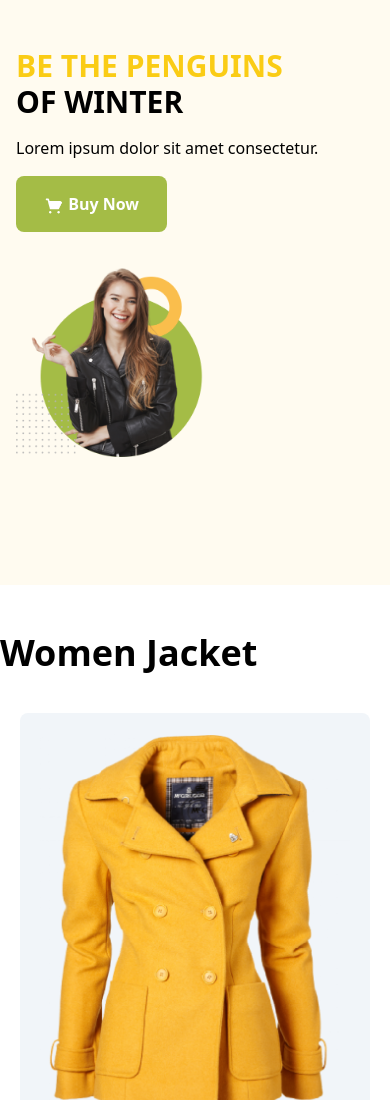
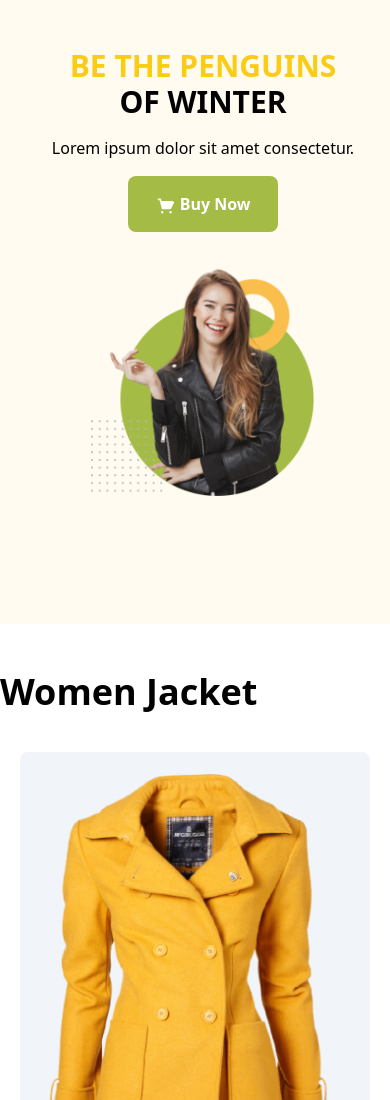
Before and after one commit to ahadulislampinoy/penguin-fashion, a plain HTML site: page index.html in a window 390 px wide. Shown: the top 1100 px of the page. Drawn offline with nearby package versions, Linux system fonts and the light colour scheme.

Commit message:
header img fixing

```diff
--- a/index.html
+++ b/index.html
@@ -27,7 +27,7 @@
       <section
         class="container mx-auto sm:flex items-center justify-around pl-4 sm:pl-0"
       >
-        <div class="space-y-4">
+        <div class="space-y-4 text-center sm:text-left">
           <h1 class="text-3xl sm:text-5xl uppercase font-bold">
             <span class="text-yellow-400">Be the Penguins </span><br /><span
               >of Winter</span
@@ -45,8 +45,8 @@
             Buy Now
           </button>
         </div>
-        <div class="pt-8 sm:pt-0">
-          <img class="w-1/2 sm:w-full" src="images/model.png" alt="" />
+        <div class="pt-8 sm:pt-0 flex justify-center">
+          <img class="w-3/5 sm:w-full" src="images/model.png" alt="" />
         </div>
       </section>
     </header>
```
